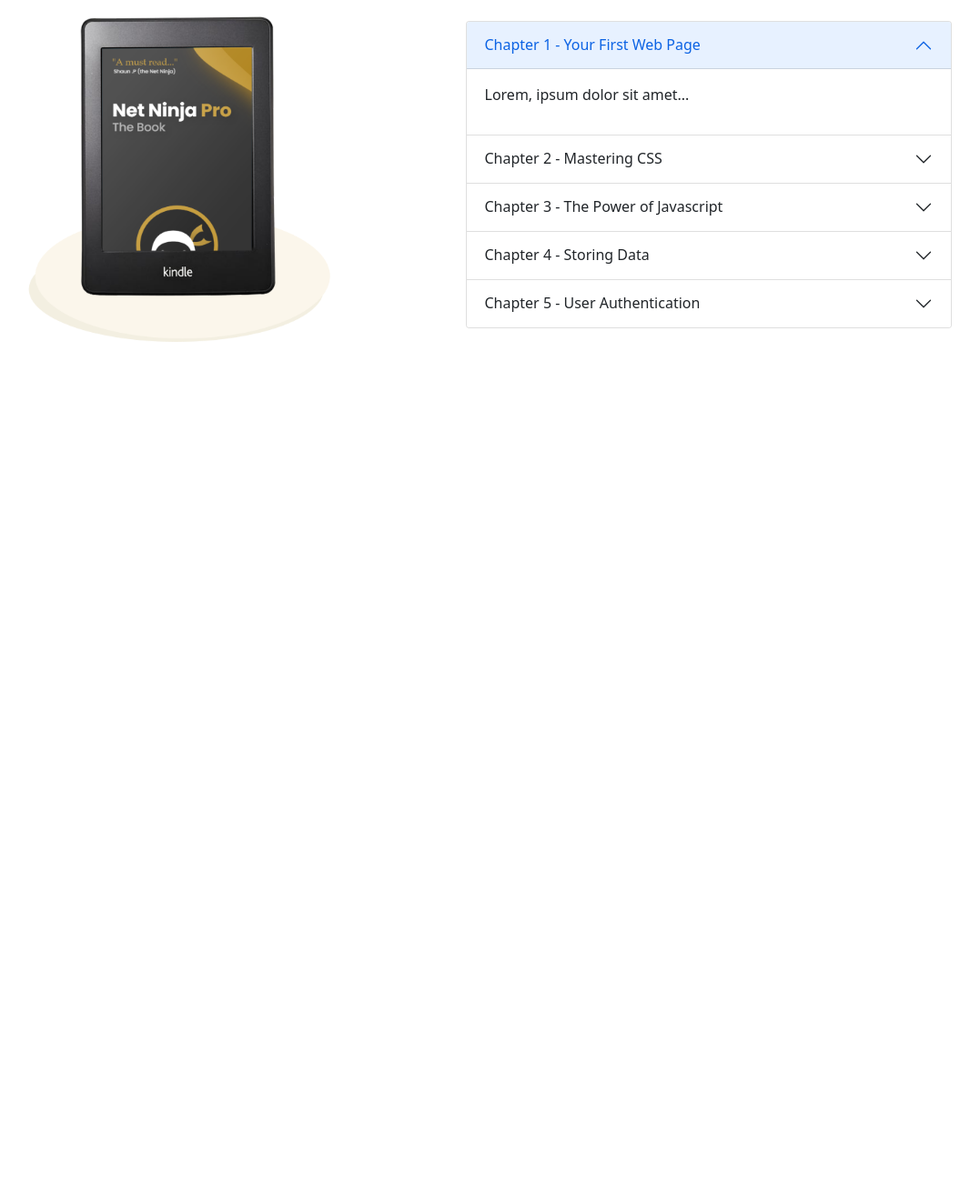
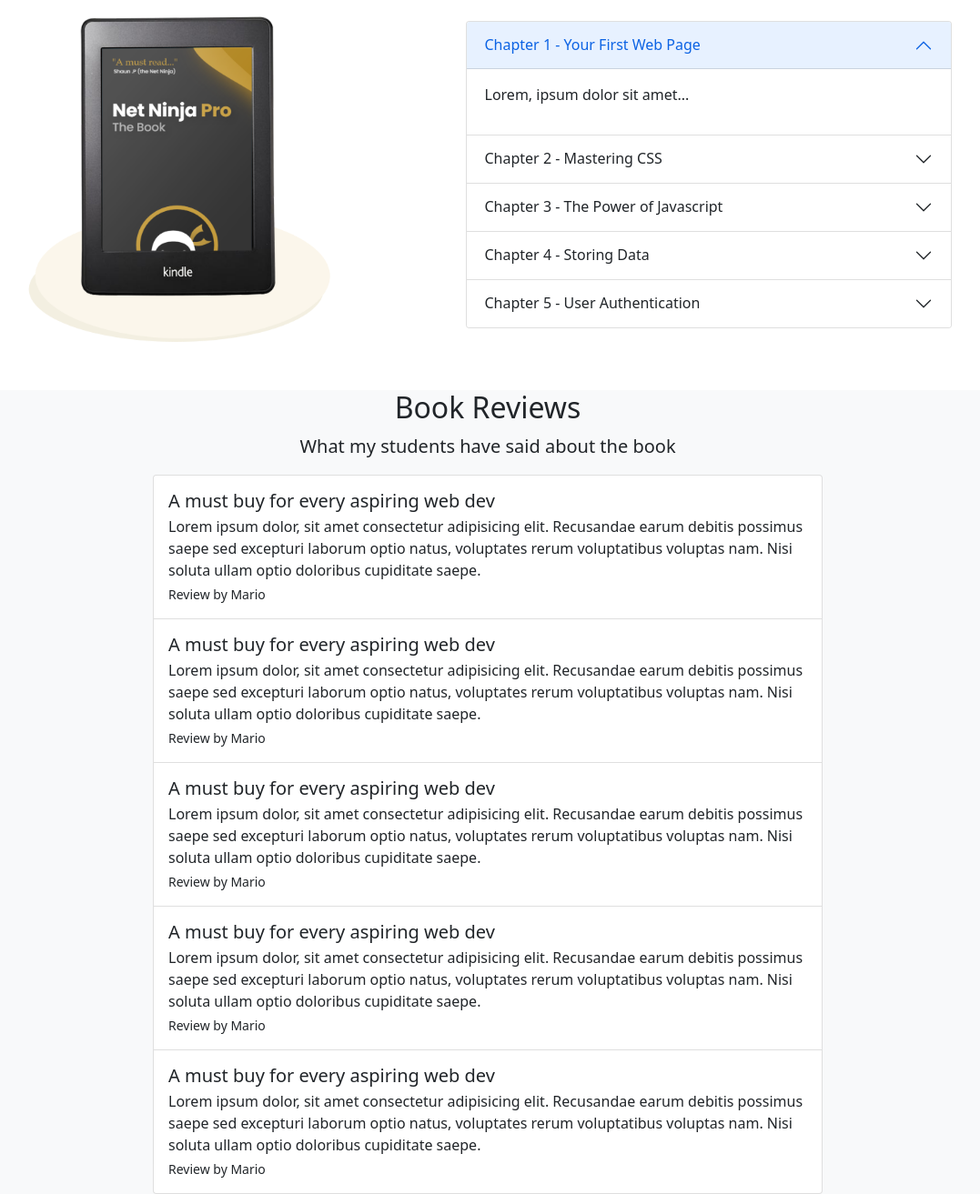
Before and after one commit to robinpajula-alt/Bootstrap5, a plain HTML site: page index.html in a window 1280 px wide. Shown: the part 1515-2828 px from the top of the page at 91% size, without its empty margins (104-1181 px from the left). Before the commit the page ends 1944 px from the top, so only its background shows below. Drawn offline with nearby package versions, Linux system fonts and the light colour scheme.

Commit message:
List groups

```diff
--- a/index.html
+++ b/index.html
@@ -276,6 +276,71 @@
         </div>
       </div>
     </section>
+
+    <section id="reviews" class="bg-light">
+      <div class="container-lg">
+        <div class="text-center">
+          <h2>Book Reviews</h2>
+          <p class="lead">What my students have said about the book</p>
+        </div>
+        <div class="row justify-content-center">
+          <div class="col-lg-8">
+            <div class="list-group">
+              <div class="list-group-item py-3">
+                <h5 class="mb-1">A must buy for every aspiring web dev</h5>
+                <p class="mb-1">
+                  Lorem ipsum dolor, sit amet consectetur adipisicing elit.
+                  Recusandae earum debitis possimus saepe sed excepturi laborum
+                  optio natus, voluptates rerum voluptatibus voluptas nam. Nisi
+                  soluta ullam optio doloribus cupiditate saepe.
+                </p>
+                <small>Review by Mario</small>
+              </div>
+              <div class="list-group-item py-3">
+                <h5 class="mb-1">A must buy for every aspiring web dev</h5>
+                <p class="mb-1">
+                  Lorem ipsum dolor, sit amet consectetur adipisicing elit.
+                  Recusandae earum debitis possimus saepe sed excepturi laborum
+                  optio natus, voluptates rerum voluptatibus voluptas nam. Nisi
+                  soluta ullam optio doloribus cupiditate saepe.
+                </p>
+                <small>Review by Mario</small>
+              </div>
+              <div class="list-group-item py-3">
+                <h5 class="mb-1">A must buy for every aspiring web dev</h5>
+                <p class="mb-1">
+                  Lorem ipsum dolor, sit amet consectetur adipisicing elit.
+                  Recusandae earum debitis possimus saepe sed excepturi laborum
+                  optio natus, voluptates rerum voluptatibus voluptas nam. Nisi
+                  soluta ullam optio doloribus cupiditate saepe.
+                </p>
+                <small>Review by Mario</small>
+              </div>
+              <div class="list-group-item py-3">
+                <h5 class="mb-1">A must buy for every aspiring web dev</h5>
+                <p class="mb-1">
+                  Lorem ipsum dolor, sit amet consectetur adipisicing elit.
+                  Recusandae earum debitis possimus saepe sed excepturi laborum
+                  optio natus, voluptates rerum voluptatibus voluptas nam. Nisi
+                  soluta ullam optio doloribus cupiditate saepe.
+                </p>
+                <small>Review by Mario</small>
+              </div>
+              <div class="list-group-item py-3">
+                <h5 class="mb-1">A must buy for every aspiring web dev</h5>
+                <p class="mb-1">
+                  Lorem ipsum dolor, sit amet consectetur adipisicing elit.
+                  Recusandae earum debitis possimus saepe sed excepturi laborum
+                  optio natus, voluptates rerum voluptatibus voluptas nam. Nisi
+                  soluta ullam optio doloribus cupiditate saepe.
+                </p>
+                <small>Review by Mario</small>
+              </div>
+            </div>
+          </div>
+        </div>
+      </div>
+    </section>
     <script
       src="https://cdn.jsdelivr.net/npm/bootstrap@5.0.1/dist/js/bootstrap.bundle.min.js"
       integrity="sha384-gtEjrD/SeCtmISkJkNUaaKMoLD0//ElJ19smozuHV6z3Iehds+3Ulb9Bn9Plx0x4"
```
